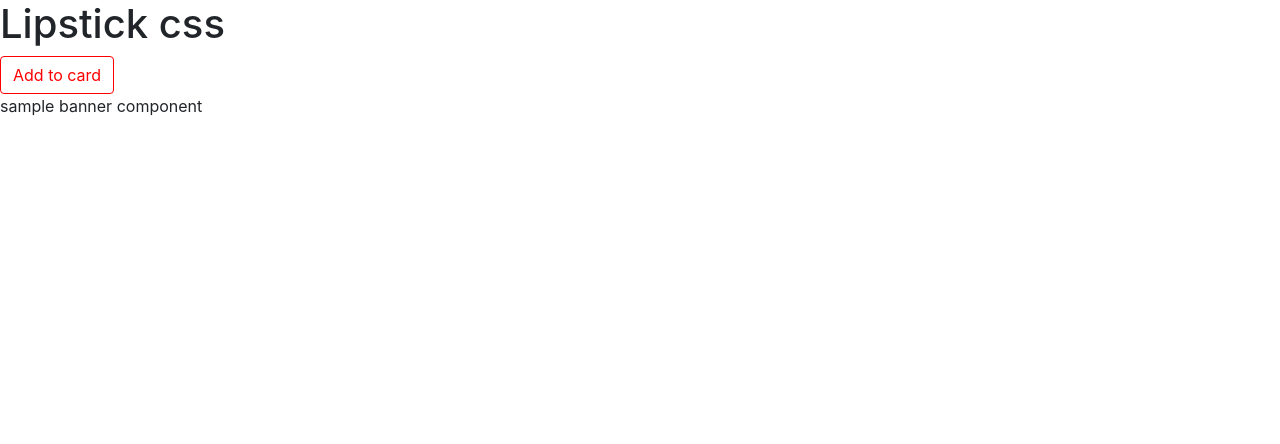
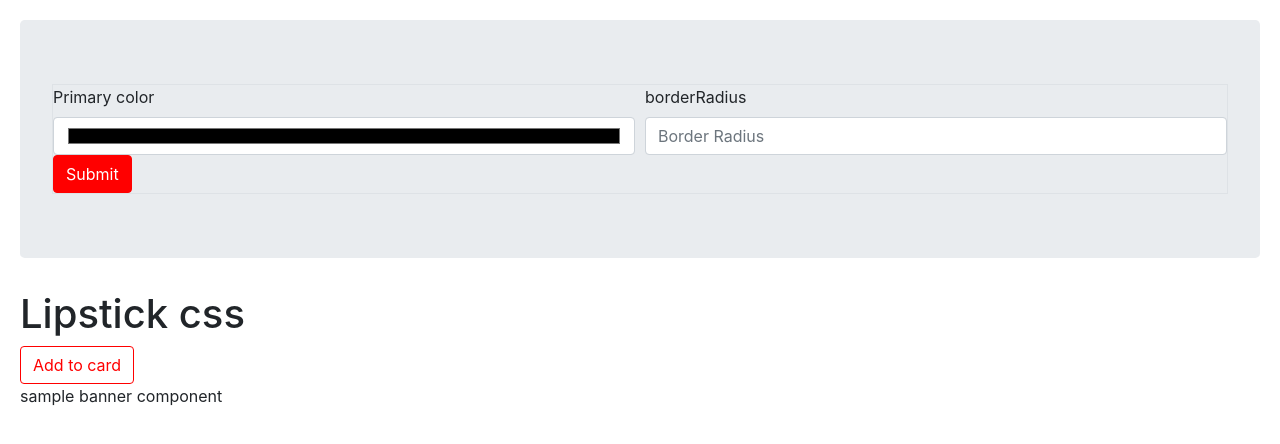
Before and after one commit to tobi-or-not-tobi/lipstick-css, an Angular app: page / in a window 1280 px wide. Shown: the top 444 px of the page. Built offline with nearby package versions, Linux system fonts and the light colour scheme.

Commit message:
Runtime configuration for css vars

```diff
--- a/src/app/app.component.html
+++ b/src/app/app.component.html
@@ -1,3 +1,4 @@
+<app-css-var-config></app-css-var-config>
 <h1>Lipstick css</h1>
 <y-add-to-card></y-add-to-card>
 <y-banner></y-banner>
--- a/src/app/app.module.ts
+++ b/src/app/app.module.ts
@@ -3,10 +3,11 @@ import { NgModule } from '@angular/core';
 import { NgbModule } from '@ng-bootstrap/ng-bootstrap';
 import { AppComponent } from './app.component';
 import { BannerModule, AddToCardModule } from 'sample-components';
+import { CssVarConfigModule } from './css-var-config/css-var-config.module';
 
 @NgModule({
     declarations: [AppComponent],
-    imports: [BrowserModule, NgbModule.forRoot(), BannerModule, AddToCardModule],
+    imports: [BrowserModule, NgbModule.forRoot(), CssVarConfigModule, BannerModule, AddToCardModule],
     providers: [],
     bootstrap: [AppComponent]
 })
--- /dev/null
+++ b/src/app/css-var-config/css-var-config.component.html
@@ -0,0 +1,16 @@
+<div class="jumbotron">
+
+  <form (submit)="save()" (change)="save()" class="border">
+    <div class="form-row">
+      <div class="col">
+        <label for="primaryColor">Primary color</label>
+        <input type="color" class="form-control" id="primaryColor" name="primary" [(ngModel)]="primaryColor" placeholder="Primary color">
+      </div>
+      <div class="col">
+        <label for="borderRadius">borderRadius</label>
+        <input class="form-control" id="borderRadius" name="primary" [(ngModel)]="borderRadius" placeholder="Border Radius">
+      </div>
+    </div>
+    <button type="submit" class="btn btn-primary">Submit</button>
+  </form>
+</div>
--- /dev/null
+++ b/src/app/css-var-config/css-var-config.component.ts
@@ -0,0 +1,51 @@
+import { Component, OnInit } from '@angular/core';
+
+@Component({
+    selector: 'app-css-var-config',
+    templateUrl: './css-var-config.component.html',
+    styleUrls: ['./css-var-config.component.scss']
+})
+export class CssVarConfigComponent implements OnInit {
+    primaryColor;
+    borderRadius;
+    constructor() {}
+
+    ngOnInit() {}
+
+    save(event) {
+        if (this.primaryColor) {
+            document.documentElement.style.setProperty(`--primary-color`, this.primaryColor);
+            document.documentElement.style.setProperty(
+                `--primary-darken-color`,
+                this.lightenColor(this.primaryColor, -15)
+            );
+        }
+        if (this.borderRadius) {
+            document.documentElement.style.setProperty(`--border-radius`, this.borderRadius);
+        }
+    }
+
+    private lightenColor(color, percent) {
+        color = color.slice(1);
+
+        var num = parseInt(color, 16),
+            amt = Math.round(2.55 * percent),
+            R = (num >> 16) + amt,
+            B = ((num >> 8) & 0x00ff) + amt,
+            G = (num & 0x0000ff) + amt;
+        if (!num) {
+            console.error('could not transform the color');
+            return color;
+        }
+        const value = (
+            0x1000000 +
+            (R < 255 ? (R < 1 ? 0 : R) : 255) * 0x10000 +
+            (B < 255 ? (B < 1 ? 0 : B) : 255) * 0x100 +
+            (G < 255 ? (G < 1 ? 0 : G) : 255)
+        )
+            .toString(16)
+            .slice(1);
+        console.log(num, value);
+        return '#' + value;
+    }
+}
--- a/src/styles.scss
+++ b/src/styles.scss
@@ -1,3 +1,6 @@
+body {
+    padding: 20px;
+}
 /**
  * Overriding bootstrap with a 2 layer approach
  * - layer 1: override at build time (i.e. pre-procssing)
@@ -29,14 +32,43 @@ $primary: red;
 }
 
 // create css-vars
-@include css-vars((--primary-color: $primary));
+@include css-vars(
+    (
+        --primary-color: $primary,
+        --primary-darken-color: darken($primary, 7.5%),
+        --border-radius: $border-radius,
+        --border-radius-lg: $border-radius-lg,
+        --border-radius-sm: $border-radius-lg
+    )
+);
 
 // override bootstrap specific rules, using css vars
+.btn-primary {
+    border-radius: var(--border-radius);
+    background-color: var(--primary-color);
+}
+.btn-primary:hover {
+    background-color: var(--primary-darken-color);
+    border-color: var(--primary-darken-color);
+}
 .btn-outline-primary {
     color: var(--primary-color);
+}
+.btn-primary,
+.btn-outline-primary {
     border-color: var(--primary-color);
 }
+.btn-outline-primary:hover,
+.btn-primary:hover {
+    border-color: var(--primary-color);
+}
+
 .btn-outline-primary:hover {
     background-color: var(--primary-color);
-    border-color: var(--primary-color);
 }
+
+// fix bootstrap color input
+// see https://github.com/twbs/bootstrap/issues/18786
+input[type='color'].form-control {
+    height: $input-height;
+}
```
Also changed, not shown: src/app/css-var-config/css-var-config.module.ts (added, +11 -0 lines), src/app/css-var-config/css-var-config.component.scss (added).
